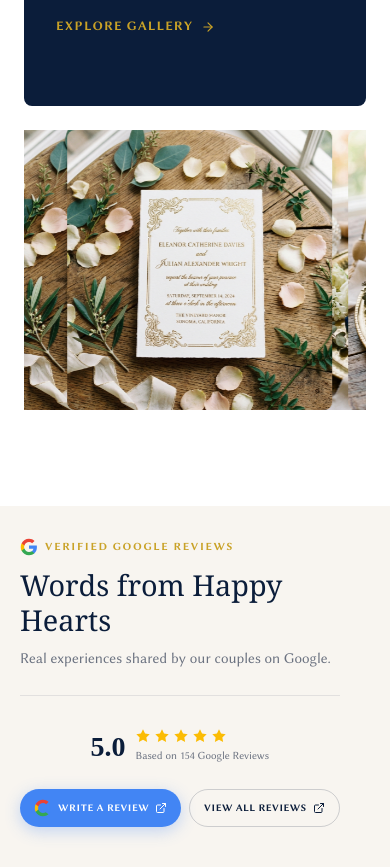
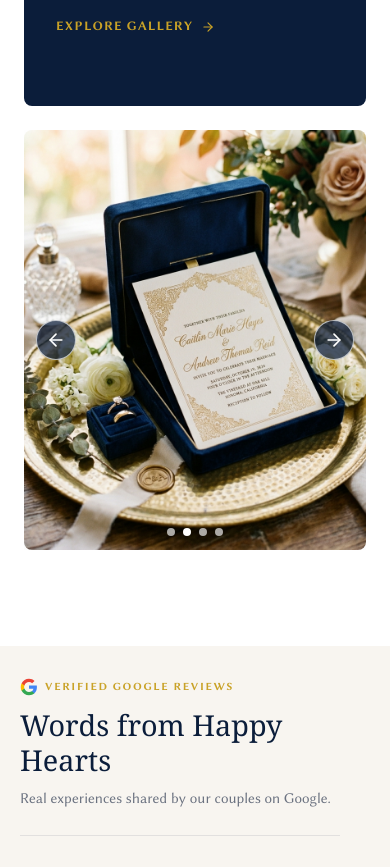
Before and after one commit to miracards/Miracards_By_RB, a Next.js app: page / in a window 390 px wide. Shown: the part 2920-3787 px from the top of the page. Built offline with nearby package versions, Linux system fonts and the light colour scheme; no server answers; the database is empty.

Commit message:
Initial commit

```diff
--- a/src/app/globals.css
+++ b/src/app/globals.css
@@ -1204,16 +1204,12 @@ body {
 }
 
 .real-weddings-image-viewport,
-.real-weddings-image-track,
-.real-weddings-image-group {
+.real-weddings-image-track {
   display: contents;
 }
 
-.real-weddings-image-group--duplicate {
-  display: none;
-}
-
 .real-weddings-image-card {
+  display: block;
   position: relative;
   height: 360px;
   overflow: hidden;
@@ -1222,50 +1218,85 @@ body {
   transition: transform 0.3s ease, box-shadow 0.3s ease;
 }
 
+.real-weddings-image-card:hover {
+  transform: translateY(-6px);
+  box-shadow: 0 12px 30px rgba(0, 0, 0, 0.08);
+}
+
+.real-weddings-carousel-arrow,
+.real-weddings-carousel-dots {
+  display: none;
+}
+
 @media (max-width: 639px) {
   .real-weddings-image-viewport {
+    position: relative;
     display: block;
     grid-column: 1 / -1;
     min-width: 0;
     overflow: hidden;
+    touch-action: pan-y;
   }
 
   .real-weddings-image-track {
     display: flex;
-    width: max-content;
-    animation: real-weddings-marquee 20s linear infinite;
-  }
-
-  .real-weddings-image-group {
-    display: flex;
-    flex: none;
-    gap: 1rem;
-    padding-right: 1rem;
-  }
-
-  .real-weddings-image-group--duplicate {
-    display: flex;
+    width: 100%;
+    transition: transform 600ms ease;
+    will-change: transform;
   }
 
   .real-weddings-image-card {
-    flex: 0 0 68vw;
-    height: 280px;
+    flex: 0 0 100%;
+    height: clamp(280px, 65vh, 420px);
   }
 
-}
+  .real-weddings-carousel-arrow {
+    position: absolute;
+    top: 50%;
+    z-index: 1;
+    display: grid;
+    width: 40px;
+    height: 40px;
+    place-items: center;
+    padding: 0;
+    transform: translateY(-50%);
+    border: 1px solid rgba(255, 255, 255, 0.65);
+    border-radius: 50%;
+    background: rgba(11, 29, 58, 0.72);
+    color: #fff;
+  }
 
-@media (max-width: 639px) and (hover: hover) and (pointer: fine) {
-  .real-weddings-image-viewport:hover .real-weddings-image-track {
-    animation-play-state: paused;
+  .real-weddings-carousel-arrow--previous {
+    left: 12px;
+  }
+
+  .real-weddings-carousel-arrow--next {
+    right: 12px;
+  }
+
+  .real-weddings-carousel-dots {
+    position: absolute;
+    bottom: 14px;
+    left: 50%;
+    z-index: 1;
+    display: flex;
+    gap: 8px;
+    transform: translateX(-50%);
+  }
+
+  .real-weddings-carousel-dots button {
+    width: 8px;
+    height: 8px;
+    padding: 0;
+    border: 0;
+    border-radius: 50%;
+    background: rgba(255, 255, 255, 0.65);
+  }
+
+  .real-weddings-carousel-dots button[aria-pressed="true"] {
+    background: #fff;
   }
 }
-
-@keyframes real-weddings-marquee {
-  to {
-    transform: translateX(-50%);
-  }
-}
-
 
 .dark .mobile-sub-link:hover,
 .dark .mobile-sub-link:focus,
--- a/src/components/sections/RealWeddings.tsx
+++ b/src/components/sections/RealWeddings.tsx
@@ -2,7 +2,8 @@
 
 import Image from "next/image";
 import Link from "next/link";
-import { ArrowRight } from "lucide-react";
+import { useEffect, useRef, useState } from "react";
+import { ArrowLeft, ArrowRight } from "lucide-react";
 
 const IMAGES = [
   { src: "/real-wedding-1.png", alt: "Cream and gold foil flatlay wedding card" },
@@ -12,6 +13,32 @@ const IMAGES = [
 ];
 
 export default function RealWeddings() {
+  const [activeImageIndex, setActiveImageIndex] = useState(0);
+  const touchStartX = useRef<number | null>(null);
+  const didSwipe = useRef(false);
+  const swipeClickBlockTimeout = useRef<number | null>(null);
+
+  useEffect(() => {
+    const intervalId = window.setInterval(() => {
+      setActiveImageIndex((index) => (index + 1) % IMAGES.length);
+    }, 5000);
+
+    return () => {
+      window.clearInterval(intervalId);
+      if (swipeClickBlockTimeout.current !== null) {
+        window.clearTimeout(swipeClickBlockTimeout.current);
+      }
+    };
+  }, []);
+
+  const showPreviousImage = () => {
+    setActiveImageIndex((index) => (index - 1 + IMAGES.length) % IMAGES.length);
+  };
+
+  const showNextImage = () => {
+    setActiveImageIndex((index) => (index + 1) % IMAGES.length);
+  };
+
   return (
     <section className="section" style={{ background: "var(--bg-card)", padding: "6rem 0" }}>
       <div className="container">
@@ -90,40 +117,93 @@ export default function RealWeddings() {
             </Link>
           </div>
 
-          <div className="real-weddings-image-viewport">
-            <div className="real-weddings-image-track">
-              {[IMAGES, IMAGES].map((imageSet, setIndex) => (
           <div
-                  key={setIndex}
-                  className={`real-weddings-image-group${setIndex === 1 ? " real-weddings-image-group--duplicate" : ""}`}
-                  aria-hidden={setIndex === 1}
+            className="real-weddings-image-viewport"
+            onTouchStart={(event) => {
+              if (swipeClickBlockTimeout.current !== null) {
+                window.clearTimeout(swipeClickBlockTimeout.current);
+                swipeClickBlockTimeout.current = null;
+              }
+              didSwipe.current = false;
+              touchStartX.current = event.touches[0].clientX;
+            }}
+            onTouchEnd={(event) => {
+              if (touchStartX.current === null) return;
+
+              const swipeDistance = touchStartX.current - event.changedTouches[0].clientX;
+              touchStartX.current = null;
+
+              if (Math.abs(swipeDistance) < 40) return;
+              didSwipe.current = true;
+              swipeClickBlockTimeout.current = window.setTimeout(() => {
+                didSwipe.current = false;
+                swipeClickBlockTimeout.current = null;
+              }, 500);
+              if (swipeDistance > 0) showNextImage();
+              else showPreviousImage();
+            }}
           >
-                  {imageSet.map((img) => (
             <div
+              id="real-weddings-image-track"
+              className="real-weddings-image-track"
+              style={{ transform: `translateX(-${activeImageIndex * 100}%)` }}
+            >
+              {IMAGES.map((img) => (
+                <Link
                   key={img.src}
-                      className="real-weddings-image-card group cursor-pointer"
-                      onMouseEnter={(e) => {
-                        const el = e.currentTarget as HTMLElement;
-                        el.style.transform = "translateY(-6px)";
-                        el.style.boxShadow = "0 12px 30px rgba(0,0,0,0.08)";
-                      }}
-                      onMouseLeave={(e) => {
-                        const el = e.currentTarget as HTMLElement;
-                        el.style.transform = "translateY(0)";
-                        el.style.boxShadow = "0 4px 20px rgba(0,0,0,0.03)";
+                  href="/gallery"
+                  aria-label={`View ${img.alt} in the gallery`}
+                  className="real-weddings-image-card group"
+                  onClick={(event) => {
+                    if (!didSwipe.current) return;
+                    event.preventDefault();
+                    didSwipe.current = false;
+                    if (swipeClickBlockTimeout.current !== null) {
+                      window.clearTimeout(swipeClickBlockTimeout.current);
+                      swipeClickBlockTimeout.current = null;
+                    }
                   }}
                 >
                   <Image
                     src={img.src}
                     alt={img.alt}
                     fill
-                        sizes="(max-width: 639px) 68vw, (max-width: 1024px) 50vw, 20vw"
+                    sizes="(max-width: 639px) 100vw, (max-width: 1024px) 50vw, 20vw"
                     style={{ objectFit: "cover", transition: "transform 0.5s ease" }}
                     className="group-hover:scale-105"
                   />
-                    </div>
+                </Link>
               ))}
             </div>
+
+            <button
+              type="button"
+              className="real-weddings-carousel-arrow real-weddings-carousel-arrow--previous"
+              onClick={showPreviousImage}
+              aria-label="Show previous wedding image"
+              aria-controls="real-weddings-image-track"
+            >
+              <ArrowLeft size={20} />
+            </button>
+            <button
+              type="button"
+              className="real-weddings-carousel-arrow real-weddings-carousel-arrow--next"
+              onClick={showNextImage}
+              aria-label="Show next wedding image"
+              aria-controls="real-weddings-image-track"
+            >
+              <ArrowRight size={20} />
+            </button>
+
+            <div className="real-weddings-carousel-dots" aria-label="Choose a wedding image">
+              {IMAGES.map((image, index) => (
+                <button
+                  key={image.src}
+                  type="button"
+                  onClick={() => setActiveImageIndex(index)}
+                  aria-label={`Show wedding image ${index + 1}`}
+                  aria-pressed={activeImageIndex === index}
+                />
               ))}
             </div>
           </div>
```
Lines whose indentation alone changed are shown as unchanged.
